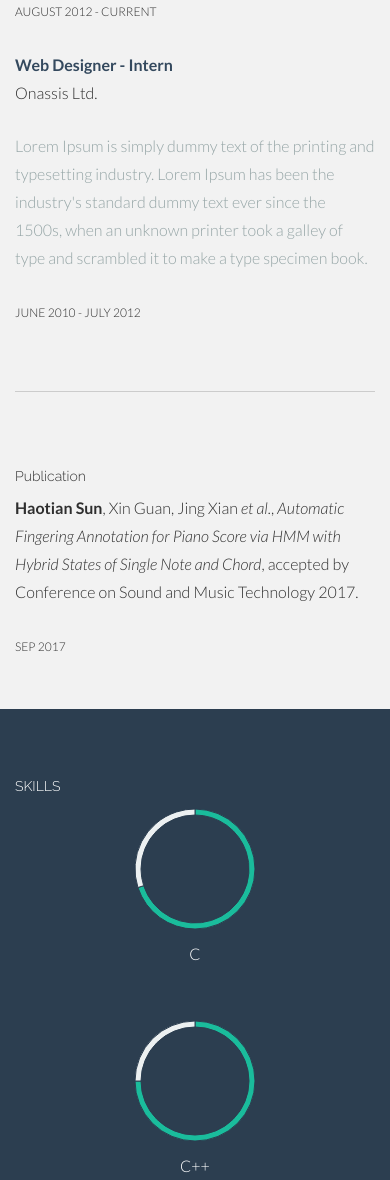
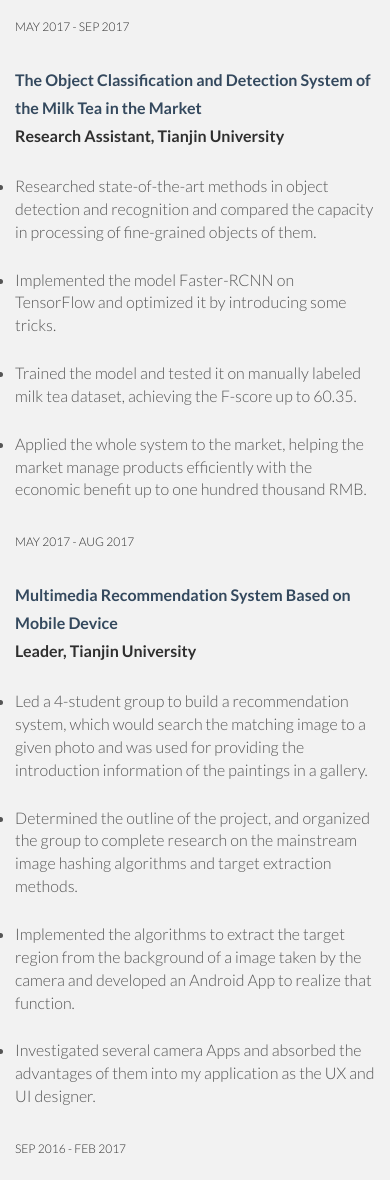
Before and after one commit to haotiansunn/haotiansunn.github.io, a plain HTML site: page index.html in a window 390 px wide. Shown: the part 2240-3420 px from the top of the page. Drawn offline with Linux system fonts and the light colour scheme.

Commit message:
Update index.html

```diff
--- a/index.html
+++ b/index.html
@@ -128,7 +128,7 @@
 		<div class="row">
 
 				<div class="col-lg-2 col-lg-offset-1">
-					<h5>WORK</h5>
+					<h5>RESEARCH</h5>
 				</div>
 				<div class="col-lg-6">
 					<p><t>The Automatic Annotation of Piano Fingering Based on HMM</t><br/>
@@ -151,21 +151,66 @@
 					Used 5-fold cross validation and obtained the average accuracy of 57.84%.
 					</li>
 					</ul>
-
+					<p></p>
 				</div>
 				<div class="col-lg-3">
-					<p><sm>AUGUST 2012 - CURRENT</sm></p>
+					<p><sm>MAY 2017 - SEP 2017</sm></p>
 				</div>
 
 				<div class="col-lg-6 col-lg-offset-3">
-					<p><t>Web Designer - Intern</t><br/>
-						Onassis Ltd. <br/>
+					<p><t>The Object Classification and Detection System of the Milk Tea in the Market</t><br/>
+						<b>Research Assistant, Tianjin University</b> <br/>
 					</p>
-					<p><more>Lorem Ipsum is simply dummy text of the printing and typesetting industry. Lorem Ipsum has been the industry's standard dummy text ever since the 1500s, when an unknown printer took a galley of type and scrambled it to make a type specimen book.</more></p>
+					<ul style="padding:0">
+					<li>
+					Researched state-of-the-art methods in object detection and recognition and compared the capacity in processing of fine-grained objects of them.
+					</li>
+					<p></p>
+					<li>
+					Implemented the model Faster-RCNN on TensorFlow and optimized it by introducing some tricks.
+					</li>
+					<p></p>
+					<li>
+					Trained the model and tested it on manually labeled milk tea dataset, achieving the F-score up to 60.35.
+					</li>
+					<p></p>
+					<li>
+					Applied the whole system to the market, helping the market manage products efficiently with the economic benefit up to one hundred thousand RMB.
+					</li>
+					</ul>
+					<p></p>
 				</div>
 				<div class="col-lg-3">
-					<p><sm>JUNE 2010 - JULY 2012</sm></p>
+					<p><sm>MAY 2017 - AUG 2017</sm></p>
 				</div>
+
+				<div class="col-lg-6 col-lg-offset-3">
+					<p><t>Multimedia Recommendation System Based on Mobile Device</t><br/>
+						<b>Leader, Tianjin University</b> <br/>
+					</p>
+					<ul style="padding:0">
+					<li>
+					Led a 4-student group to build a recommendation system, which would search the matching image to a given photo and was used for providing the introduction information of the paintings in a gallery.
+					</li>
+					<p></p>
+					<li>
+					Determined the outline of the project, and organized the group to complete research on the mainstream image hashing algorithms and target extraction methods.
+					</li>
+					<p></p>
+					<li>
+					Implemented the algorithms to extract the target region from the background of a image taken by the camera and developed an Android App to realize that function.
+					</li>
+					<p></p>
+					<li>
+					Investigated several camera Apps and absorbed the advantages of them into my application as the UX and UI designer.
+					</li>
+					</ul>
+					<p></p>
+				</div>
+				<div class="col-lg-3">
+					<p><sm>SEP 2016 - FEB 2017</sm></p>
+				</div>
+
 		</div><!--/.row -->
 		<br>
 		<hr>
@@ -316,9 +361,9 @@
 	</div><!--/ #skillswrap -->
 
 
-
+	<!--
 	<section id="work" name="work"></section>
-	<!--PORTFOLIO DESCRIPTION -->
+	<!--PORTFOLIO DESCRIPTION
 	<div class="container desc">
 		<div class="row">
 				<div class="col-lg-2 col-lg-offset-1">
@@ -354,10 +399,11 @@
 					</p>
 				</div>
 
-		</div><!--/.row -->
+		</div><!--/.row
 		<br>
 		<br>
-	</div><!--/.container -->
+	</div><!--/.container
+	-->
 
 
 
```
